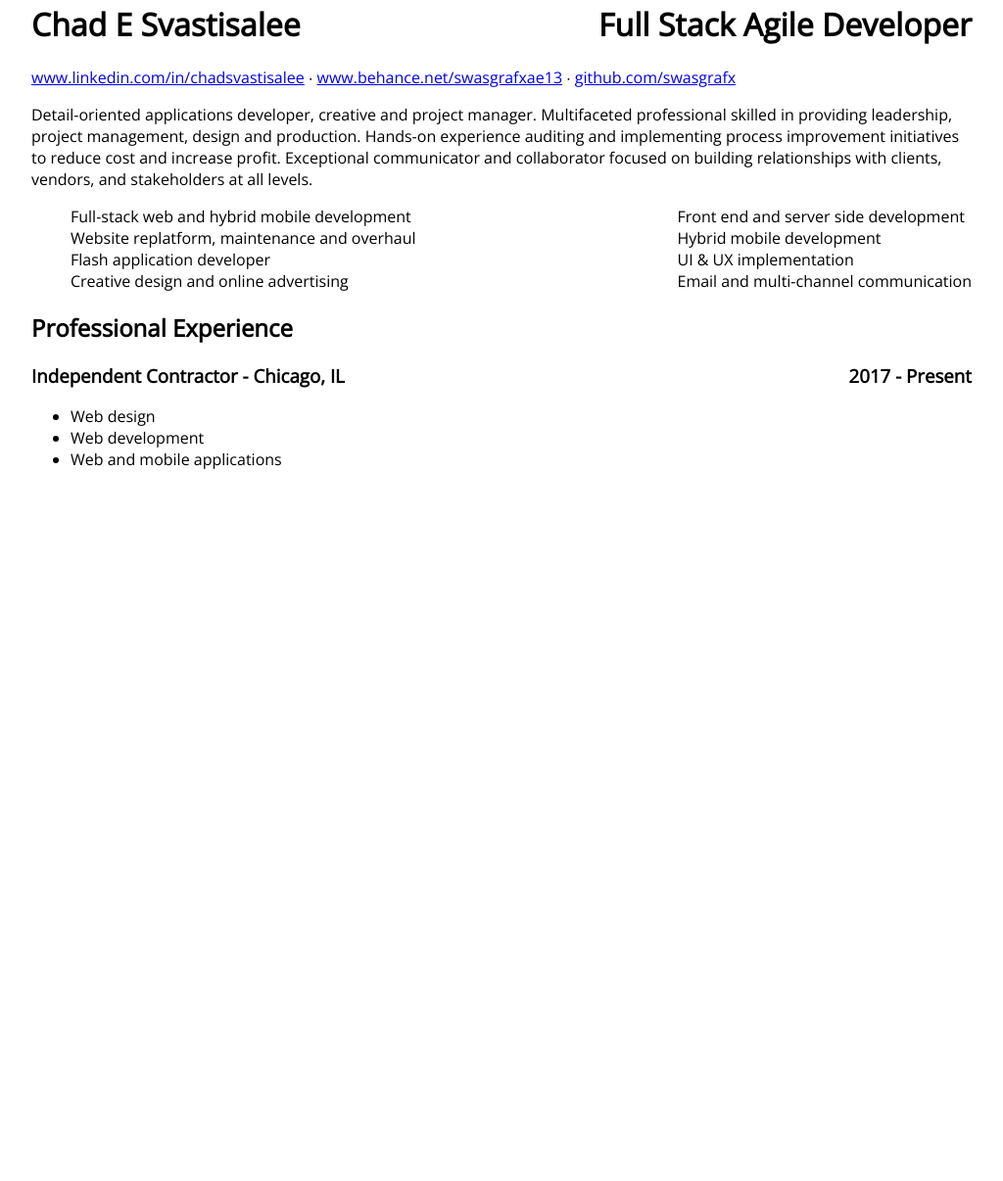
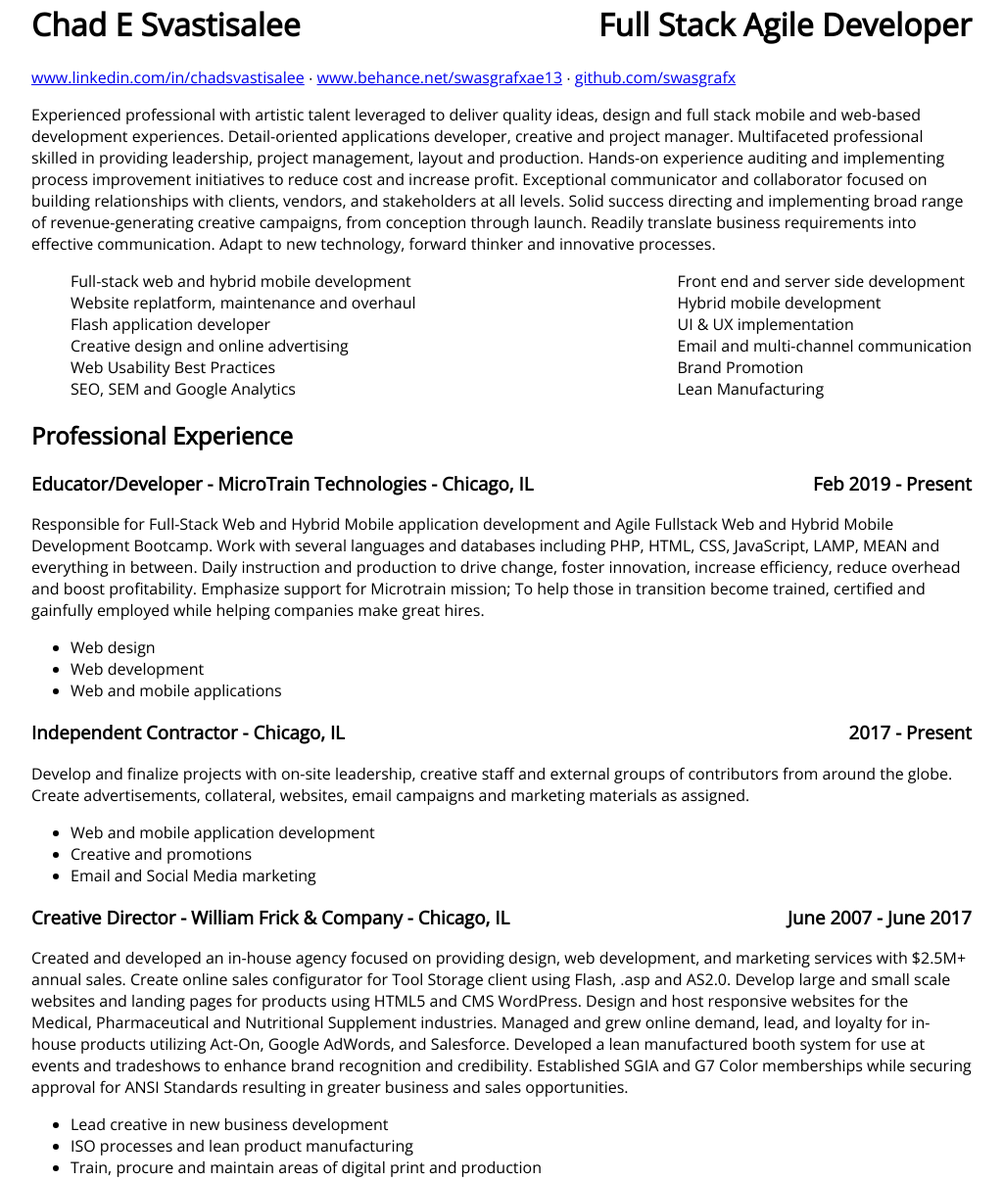
Before and after one commit to swasgrafx/swasgrafx.github.io, a website: page resume.html in a window 1280 px wide. Shown: the part 68-1274 px from the top of the page at 98% size, without its empty margins (128-1152 px from the left). Before the commit the page ends 800 px from the top, so only its background shows below. Drawn offline with nearby package versions, Linux system fonts and the light colour scheme.

Commit message:
Update resume.html

```diff
--- a/resume.html
+++ b/resume.html
@@ -24,30 +24,67 @@
     </h1>
 <section>
     <a href="www.linkedin.com/in/chadsvastisalee">www.linkedin.com/in/chadsvastisalee</a> ∙ <a href="www.behance.net/swasgrafxae13">www.behance.net/swasgrafxae13</a> ∙ <a href="github.com/swasgrafx">github.com/swasgrafx</a>
-    <p>Detail-oriented applications developer, creative and project manager. Multifaceted professional skilled in providing
-    leadership, project management, design and production. Hands-on experience auditing and implementing process
+    <p>Experienced professional with artistic talent leveraged to deliver quality ideas, design and full stack mobile and
+    web-based development experiences.
+    Detail-oriented applications developer, creative and project manager. Multifaceted professional skilled in providing
+    leadership, project management, layout and production. Hands-on experience auditing and implementing process
     improvement initiatives to reduce cost and increase profit. Exceptional communicator and collaborator focused on
-    building relationships with clients, vendors, and stakeholders at all levels.</p>
+    building relationships with clients, vendors, and stakeholders at all levels.
+    Solid success directing and implementing broad range of revenue-generating creative campaigns, from conception through launch.
+    Readily translate business requirements into effective communication. Adapt to new technology, forward thinker and innovative processes.
+    </p>
     <ul class="clearfix">
         <span class="float-left">Full-stack web and hybrid mobile development<br>
             Website replatform, maintenance and overhaul<br>
             Flash application developer<br>
-            Creative design and online advertising</span>
+            Creative design and online advertising<br>
+            Web Usability Best Practices<br>
+            SEO, SEM and Google Analytics<br>
+        </span>
         <span class="float-right">Front end and server side development<br>
             Hybrid mobile development<br>
             UI & UX implementation<br>
             Email and multi-channel communication<br>
-        </ul>
+            Brand Promotion<br>
+            Lean Manufacturing<br>
+        </span>
+       </ul>
     <h2>Professional Experience</h2>
     <h3 class="clearfix">
-        <span class="float-left">Independent Contractor - Chicago, IL</span>
-        <span class="float-right">2017 - Present</span>
+        <span class="float-left">Educator/Developer - MicroTrain Technologies - Chicago, IL</span>
+        <span class="float-right">Feb 2019 - Present</span>
     </h3>
+    <p>Responsible for Full-Stack Web and Hybrid Mobile application development and Agile Fullstack Web and Hybrid Mobile Development Bootcamp. Work with several languages and databases including PHP, HTML, CSS, JavaScript, LAMP, MEAN and everything in between. Daily instruction and production to drive change, foster innovation, increase efficiency, reduce overhead and boost profitability. Emphasize support for Microtrain mission; To help those in transition become trained, certified and gainfully employed while helping companies make great hires.
+</p>
     <ul>
         <li>Web design</li>
         <li>Web development</li>
         <li>Web and mobile applications</li>
     </ul>
+
+    <h3 class="clearfix">
+        <span class="float-left">Independent Contractor - Chicago, IL</span>
+        <span class="float-right">2017 - Present</span>
+    </h3>
+    <p>Develop and finalize projects with on-site leadership, creative staff and external groups of contributors from around the globe. Create advertisements, collateral, websites, email campaigns and marketing materials as assigned.</p>
+    <ul>
+        <li>Web and mobile application development</li>
+        <li>Creative and promotions</li>
+        <li>Email and Social Media marketing</li>
+    </ul>
+
+    <h3 class="clearfix">
+        <span class="float-left">Creative Director - William Frick & Company - Chicago, IL</span>
+        <span class="float-right">June 2007 - June 2017</span>
+    </h3>
+    <p>Created and developed an in-house agency focused on providing design, web development, and marketing services with $2.5M+ annual sales. Create online sales configurator for Tool Storage client using Flash, .asp and AS2.0. Develop large and small scale websites and landing pages for products using HTML5 and CMS WordPress. Design and host responsive websites for the Medical, Pharmaceutical and Nutritional Supplement industries. Managed and grew online demand, lead, and loyalty for in-house products utilizing Act-On, Google AdWords, and Salesforce. Developed a lean manufactured booth system for use at events and tradeshows to enhance brand recognition and credibility. Established SGIA and G7 Color memberships while securing approval for ANSI Standards resulting in greater business and sales opportunities.
+</p>
+    <ul>
+        <li>Lead creative in new business development</li>
+        <li>ISO processes and lean product manufacturing</li>
+        <li>Train, procure and maintain areas of digital print and production</li>
+    </ul>
+
 </section>
 
 </main>
```
